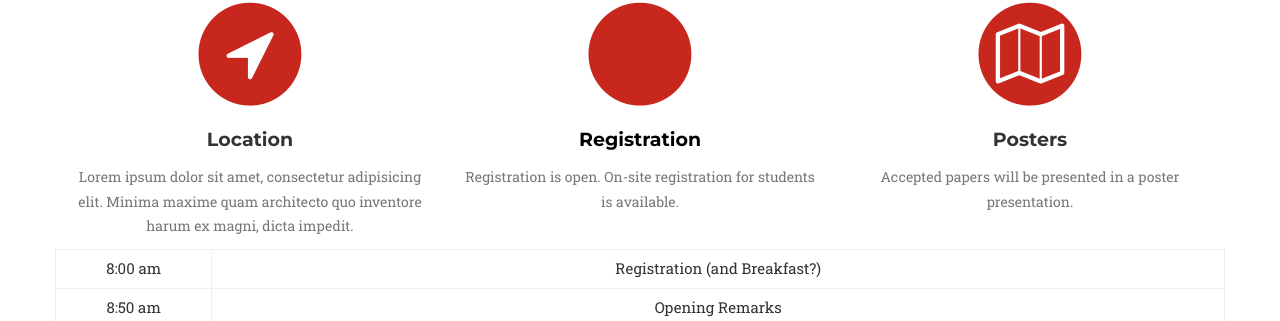
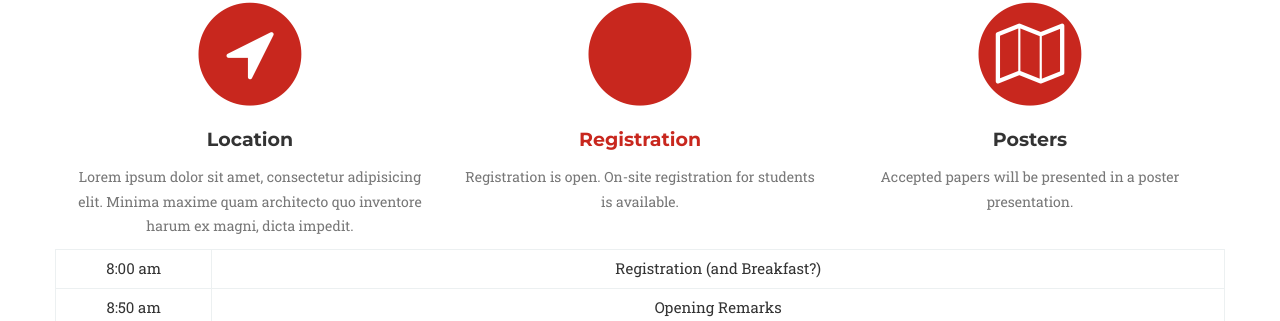
Before and after one commit to Cornell-Tech-AIRLab/cornell2025.nerc.io, a Jekyll site: the page built from index.html, in a window 1280 px wide and 900 px high, scrolled down 1029 px. Shown: the part 129-450 px from the top of the window. Built offline with Jekyll 4.4.1, drawn with Linux system fonts in a browser that asks for light colours; some web fonts are replaced.

Commit message:
test reg icon ... again

```diff
--- a/_includes/registration.html
+++ b/_includes/registration.html
@@ -25,10 +25,10 @@
         <span class="fa-stack fa-4x">
           <i class="fa fa-circle fa-stack-2x text-primary"></i>
           <!-- <i class="fa fa-id-card-o fa-stack-1x fa-inverse"></i> -->
-          <!-- <i class="fa fa-laptop fa-stack-1x fa-inverse"></i> -->
+          <!-- <i class="fa fa-laptop fa-stack-1x fa-inverse"></i> style="color:black;" -->
           <i class="fa fa-user-o fa-stack-1x fa-inverse"></i>
         </span>
-        <h4 style="color:black;" class="registration-heading"><a style="color:black;" href="https://events.ces.scl.cornell.edu/NERC">Registration</a></h4>
+        <h4 class="registration-heading"><a href="https://events.ces.scl.cornell.edu/NERC">Registration</a></h4>
         <p class="text-muted">Registration is open. On-site registration for students is available.</p>
       </div>
       <div class="col-md-4">
```
